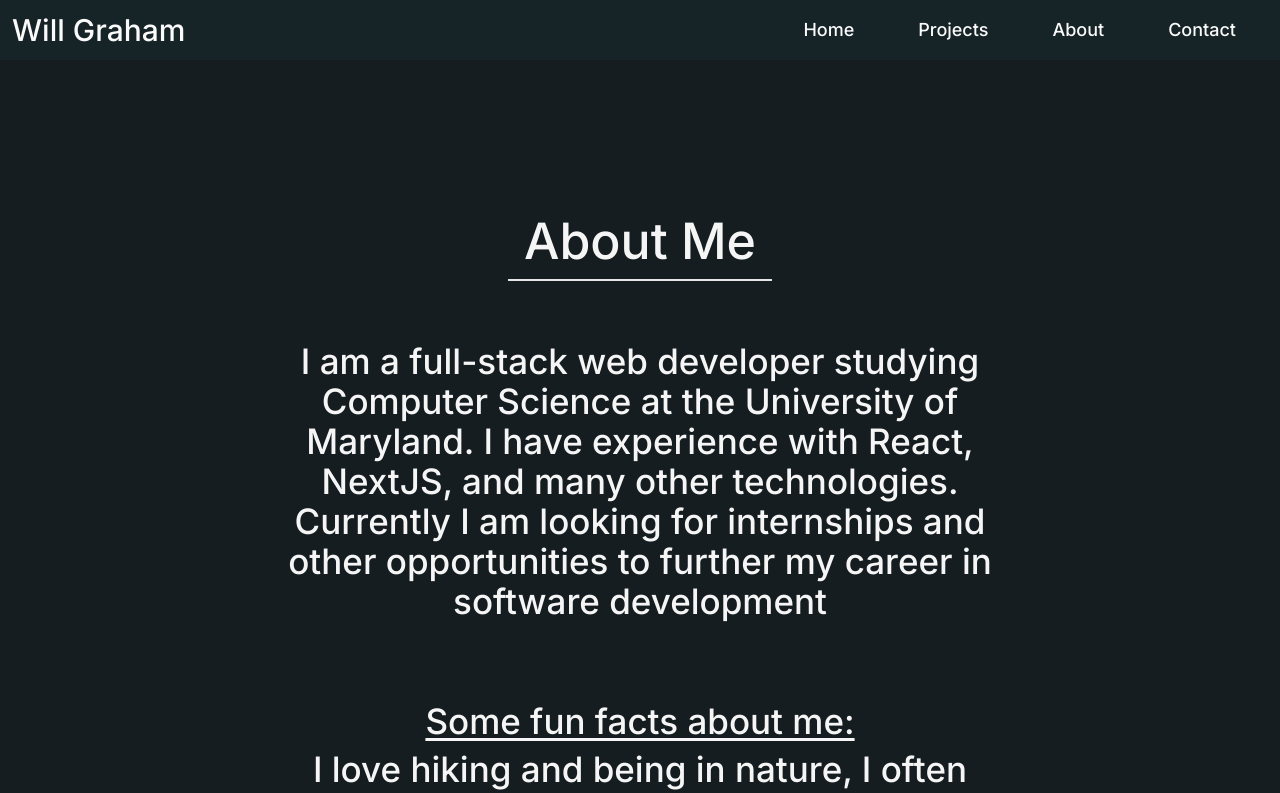
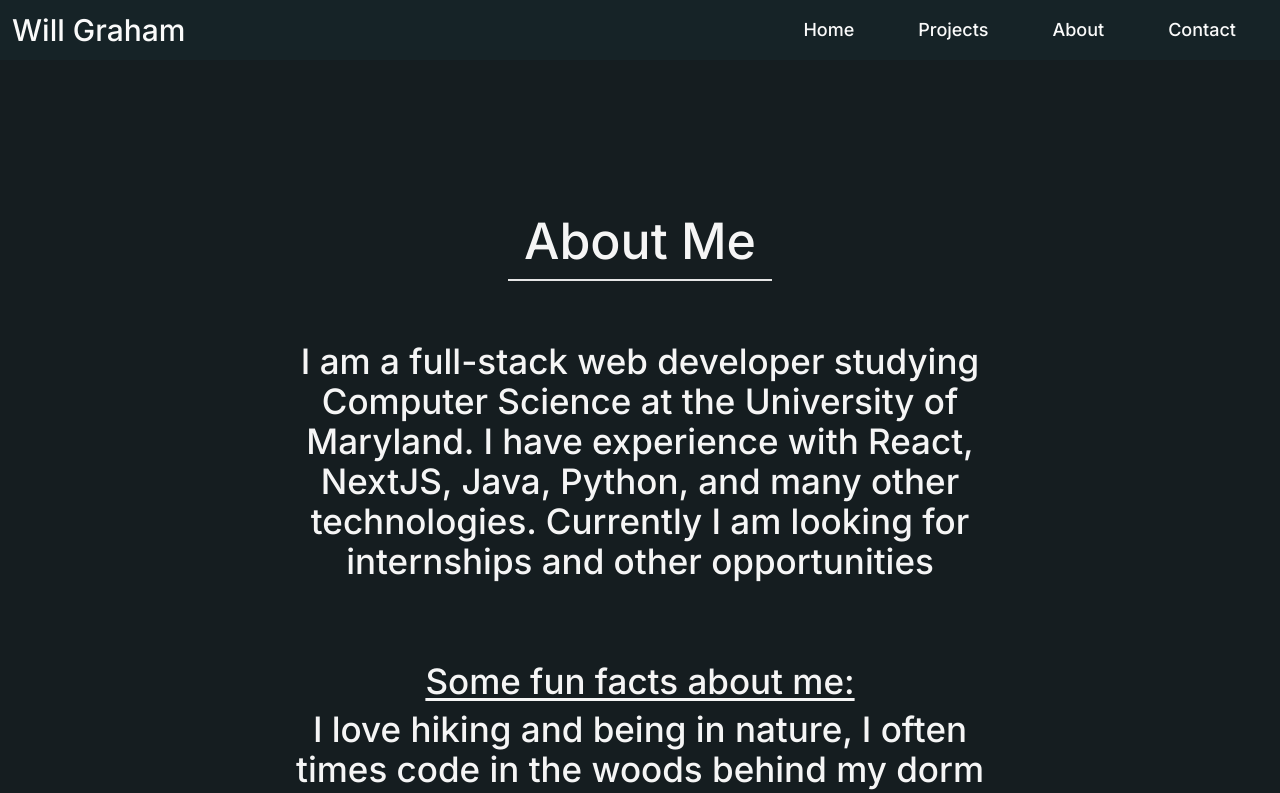
Before and after one commit to WillGraham36/personal-website, a Next.js app: page /about in a window 1280 px wide. Shown: the top 793 px of the page. Built offline with nearby package versions, Linux system fonts and the light colour scheme.

Commit message:
chore: adjusted About Me section content

```diff
--- a/components/AboutMe.tsx
+++ b/components/AboutMe.tsx
@@ -4,7 +4,7 @@ import { useMediaQuery } from 'usehooks-ts'
 const AboutMe = () => {
     const isMobile = useMediaQuery("(max-width: 768px)");
 
-    const aboutMeString = "I am a full-stack web developer studying Computer Science at the University of Maryland. I have experience with React, NextJS, and many other technologies. Currently I am looking for internships and other opportunities to further my career in software development"
+    const aboutMeString = "I am a full-stack web developer studying Computer Science at the University of Maryland. I have experience with React, NextJS, Java, Python, and many other technologies. Currently I am looking for internships and other opportunities"
 
     const funFactString = "I love hiking and being in nature, I often times code in the woods behind my dorm as I find it more relaxing than a library or my room. I also really enjoy playing video games and have a strong interest in modding them"
 
```
